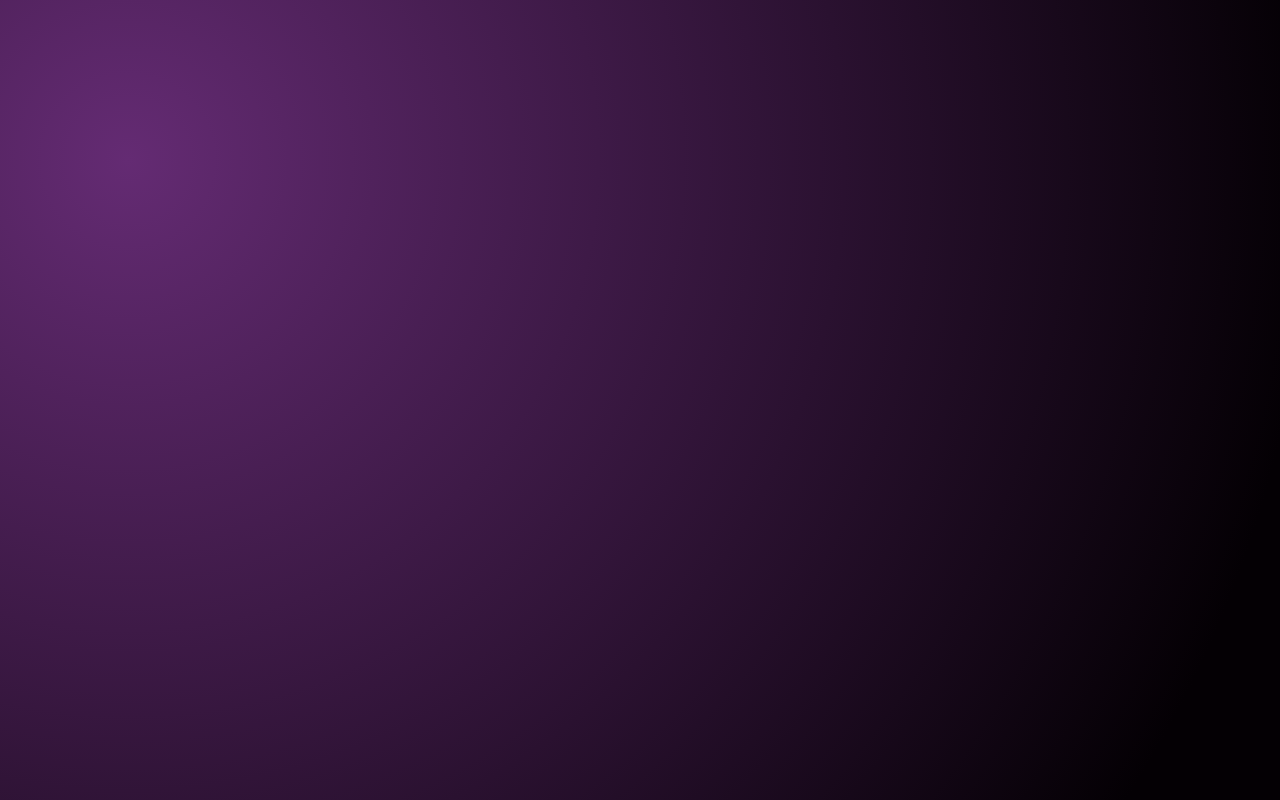
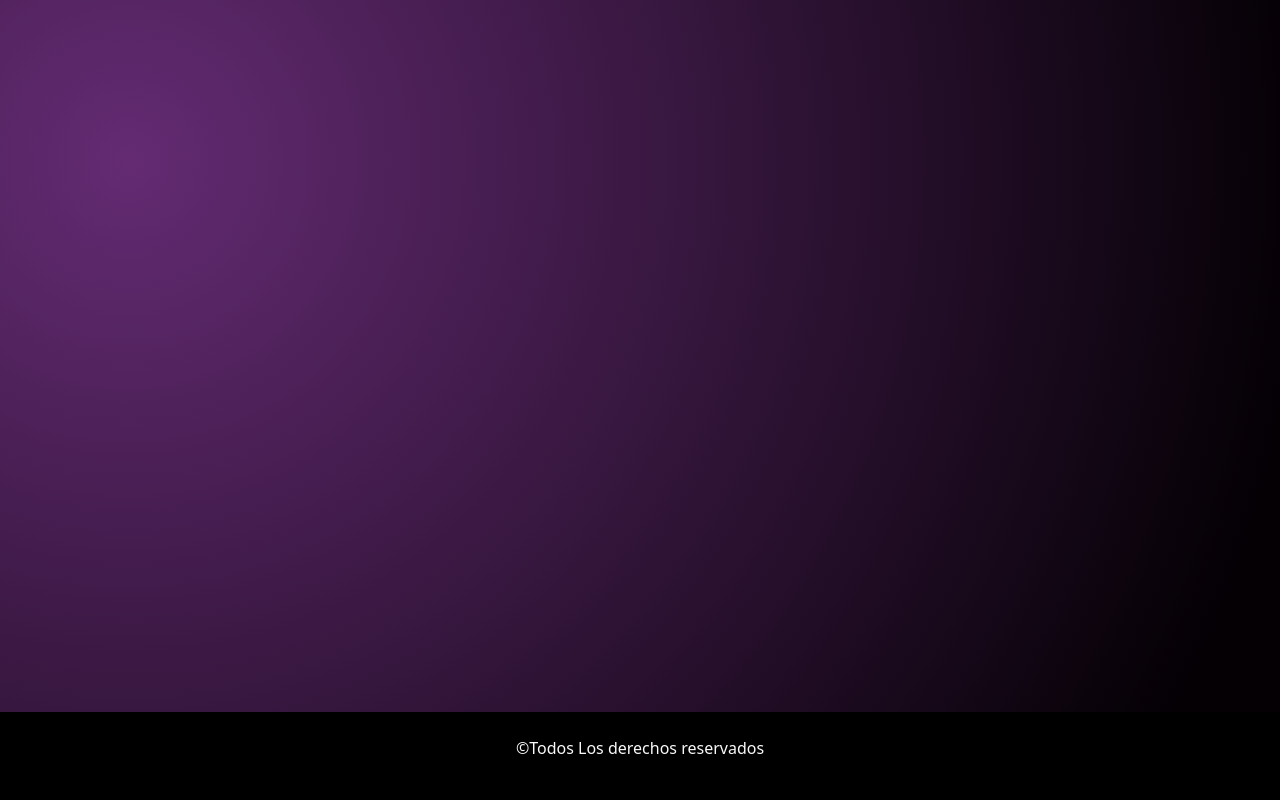
Before and after one commit to MaxiGomez94/Tp_React_1_2_3, a React (Vite) app: page / in a window 1280 px wide. Built offline with nearby package versions, Linux system fonts and the light colour scheme.

Commit message:
estructura del footer

```diff
--- a/src/App.jsx
+++ b/src/App.jsx
@@ -1,10 +1,13 @@
 import 'bootstrap/dist/css/bootstrap.css';
 import './App.css'
+import Footer from './components/Footer';
 
 
 const App =()=> {
   return (
     <>
+    <main></main>
+    <Footer></Footer>
     </>
   )
 }
--- /dev/null
+++ b/src/components/Footer.jsx
@@ -0,0 +1,14 @@
+import React from 'react';
+
+const Footer = () => {
+    return (
+        <footer className='bg-black text-center text-light py-4'>
+            <div>
+                <p>&copy;Todos Los derechos reservados</p>
+            </div>
+
+        </footer>
+    );
+};
+
+export default Footer;
```
